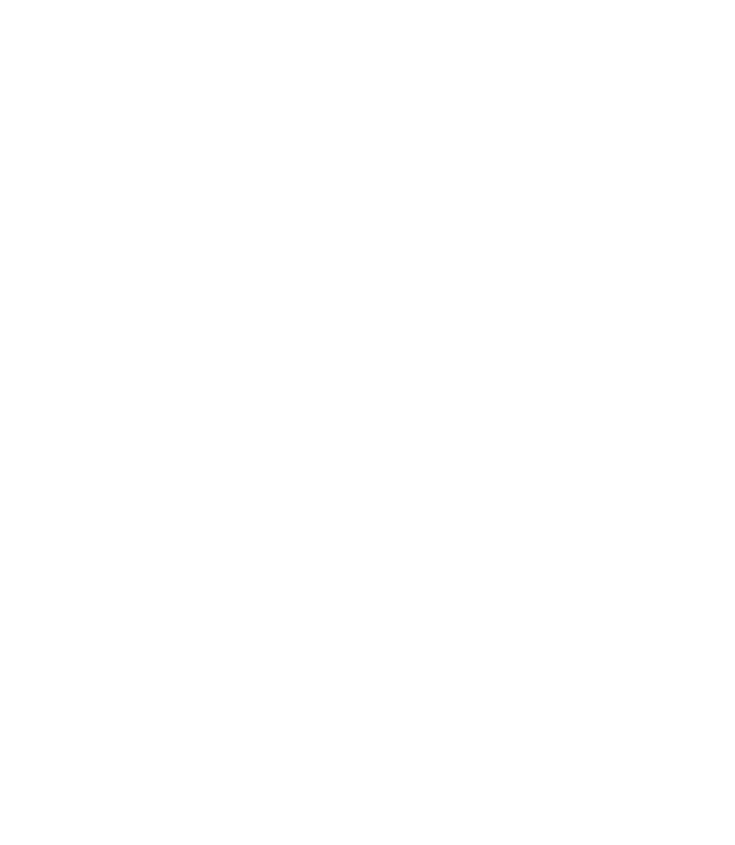
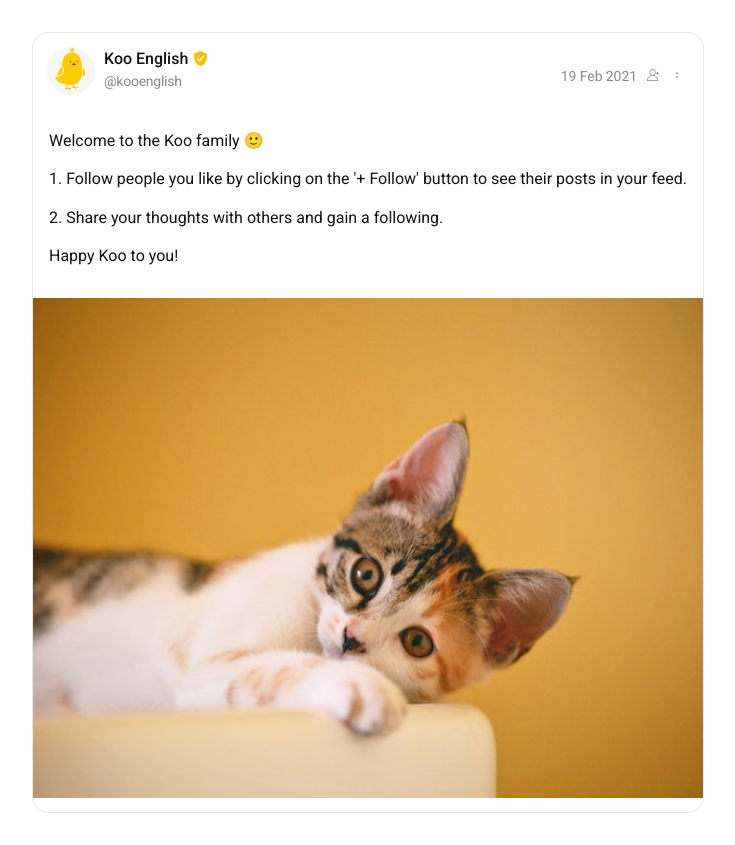
Before and after one commit to fcff94/koo-app, a React (Vite) app: page / in a window 1280 px wide. Shown: the whole page, without its empty margins (272-1007 px from the left). Before the commit the page ends 800 px from the top, so only its background shows below. Built offline with nearby package versions, Linux system fonts and the light colour scheme.

Commit message:
added card header; card text; card media;

```diff
--- /dev/null
+++ b/src/components/card/Card.module.scss
@@ -0,0 +1,176 @@
+@import "../../styles/_colors.scss";
+
+.card_wrapper {
+  background-color: $background-secondary;
+  border: 1px solid $border-primary;
+  border-radius: 16px;
+}
+
+.card_header {
+  display: flex;
+  align-items: center;
+  justify-content: space-between;
+  padding: 14px 14px 12px;
+
+  .profile_details_wrapper {
+    display: flex;
+    align-items: flex-start;
+    justify-content: flex-start;
+
+    .profile_photo img {
+      border-radius: 50%;
+      width: 48px;
+      height: 48px;
+    }
+
+    .profile_details {
+      display: flex;
+      flex-direction: column;
+      margin-left: 9px;
+
+      .profile_feedname_wrapper {
+        display: flex;
+        align-items: center;
+        justify-content: flex-start;
+        overflow: hidden;
+        height: 24px;
+
+        .profile_feedname {
+          font-size: 16px;
+          font-weight: 500;
+          line-height: 1.5rem;
+          white-space: nowrap;
+          overflow: hidden;
+          text-overflow: ellipsis;
+          color: $text-primary;
+        }
+
+        .profile_verified_badge {
+          min-width: 15px;
+          min-height: 15px;
+          align-self: flex-start;
+          margin-top: 4px !important;
+          margin-left: 5px;
+          position: relative;
+
+          img {
+            position: absolute;
+            height: 100%;
+            width: 100%;
+            inset: 0px;
+            color: transparent;
+          }
+        }
+      }
+
+      .profile_link_wrapper {
+        display: flex;
+        align-items: center;
+        overflow: hidden;
+        width: 100%;
+
+        .profile_link {
+          display: flex;
+          align-items: flex-start;
+          font-weight: 400;
+          font-size: 14px;
+          color: $text-tertiary;
+          margin-bottom: 0;
+          letter-spacing: -0.24px;
+          width: 100%;
+          font-style: normal;
+        }
+      }
+    }
+  }
+
+  .post_timestamp_actions {
+    display: flex;
+    align-items: center;
+    justify-content: flex-end;
+    gap: 4px;
+    height: 24px;
+    margin-top: 3px;
+
+    .post_timestamp_link {
+      text-decoration: none;
+    }
+
+    .post_timestamp {
+      font-style: normal;
+      font-weight: 400;
+      font-size: 14px;
+      line-height: 18px;
+      letter-spacing: -0.078px;
+      text-overflow: ellipsis;
+      overflow: hidden;
+      white-space: nowrap;
+      color: $text-tertiary;
+      position: relative;
+    }
+
+    .post_actions {
+      &:hover {
+        cursor: grab;
+      }
+
+      .btn_icon {
+        background: $background-secondary;
+        border: none;
+
+        .btn_icon_img {
+          padding-top: 1px;
+          margin-right: 0;
+          width: 12px;
+          height: 12px;
+          display: flex;
+          justify-content: center;
+          cursor: pointer;
+        }
+      }
+    }
+  }
+}
+
+.card_text_wrapper {
+  display: flex;
+  flex-wrap: wrap;
+
+  .card_text {
+    text-align: left;
+    white-space: pre-wrap;
+    line-height: 1.4;
+    padding: 0 16px;
+    width: 100%;
+    font-size: 16px;
+    word-break: break-word;
+    overflow: hidden;
+    text-overflow: ellipsis;
+    color: $text-primary;
+    font-weight: 400;
+    padding-bottom: 0;
+  }
+}
+
+
+.card_media {
+  .media_container {
+    margin: 14px 0;
+    .media_container_preview {
+      position: relative;
+      height: 500px;
+      width: 100%;
+      margin: 0px;
+      cursor: pointer;
+      max-height: 500px;
+      min-height: auto;
+
+      img {
+        position: absolute;
+        height: 100%;
+        width: 100%;
+        inset: 0px;
+      }
+    }
+  }
+}
--- a/src/components/card/Card.tsx
+++ b/src/components/card/Card.tsx
@@ -1,26 +1,72 @@
+import styles from './Card.module.scss';
+import profilePhoto from '../../assets/img/profile_photo.jpeg';
+import verifiedBadge from '../../assets/img/verified_badge.png';
+import followIcon from '../../assets/img/follow.svg';
+import moreOptionsIcon from '../../assets/img/options.svg';
+import postPhoto from '../../assets/img/post_media_photo.jpg';
+
 export function CardComponent() {
     return (
         <>
-        <div className="cardWrapper">
-            <div className="cardHeader">
-                <div>
-
+            <div className={styles.card_wrapper}>
+                <div className={styles.card_header}>
+                    <div className={styles.profile_details_wrapper}>
+                        <div className={styles.profile_photo}>
+                            <img src={profilePhoto} alt="User profile photo" />
+                        </div>
+                        <div className={styles.profile_details}>
+                            <div className={styles.profile_feedname_wrapper}>
+                                <h3 className={styles.profile_feedname}>Koo English</h3>
+                                <div className={styles.profile_verified_badge}>
+                                    <img src={verifiedBadge} alt="Verified user badge" />
+                                </div>
+                            </div>
+                            <div className={styles.profile_link_wrapper}>
+                                <div className={styles.profile_link}>@kooenglish</div>
+                            </div>
                         </div>
                     </div>
 
-            <div className="cardText">
+                    <div className={styles.post_timestamp_actions}>
+                        <a href="" className={styles.post_timestamp_link}>
+                            <div className={styles.post_timestamp}>
+                                19 Feb 2021
+                            </div>
+                        </a>
+
+                        <div className={styles.post_actions}>
+                            <button className={styles.btn_icon}>
+                                <img src={followIcon} className={styles.btn_icon_img} alt="Follow button" />
+                            </button>
+                            <button className={styles.btn_icon}>
+                                <img src={moreOptionsIcon} className={styles.btn_icon_img} alt="More options menu button" />
+                            </button>
+                        </div>
+                    </div>
+                </div>
+
+                <div className={styles.card_text_wrapper}>
+                    <span className={styles.card_text}>
+                        <p>Welcome to the Koo family 🙂</p>
+                        <p>1. Follow people you like by clicking on the '+ Follow' button to see their posts in your feed.</p>
+                        <p>2. Share your thoughts with others and gain a following.</p>
+                        <p>Happy Koo to you!</p>
+                    </span>
+                </div>
+
+                <div className={styles.card_media} role="presentation">
+                    <div className={styles.media_container}>
+                        <div className={styles.media_container_preview}>
+                            <img src={postPhoto} alt="Post photo of a cat" />
+                        </div>
+                    </div>
+                </div>
+
+                <div className="card_form">
 
                 </div>
 
-            <div className="cardMedia">
-
-            </div>
-
-            <div className="cardForm">
-
-            </div>
-
-            <div className="cardActions">
+                <div className="card_actions">
 
                 </div>
             </div>
--- a/src/index.scss
+++ b/src/index.scss
@@ -27,24 +27,6 @@
   line-height: 1.1;
 }
 
-button {
-  border-radius: 8px;
-  border: 1px solid transparent;
-  padding: 0.6em 1.2em;
-  font-size: 1em;
-  font-weight: 500;
-  font-family: inherit;
-  background-color: #1a1a1a;
-  cursor: pointer;
-  transition: border-color 0.25s;
-}
-button:hover {
-  border-color: #646cff;
-}
-button:focus,
-button:focus-visible {
-  outline: 4px auto -webkit-focus-ring-color;
-}
 
 @media (prefers-color-scheme: light) {
   :root {
```
Also changed, not shown: src/assets/img/post_media_photo.jpg (added), src/assets/img/verified_badge.png (added), src/components/card/Card.scss (deleted). Lines whose indentation alone changed are shown as unchanged.
